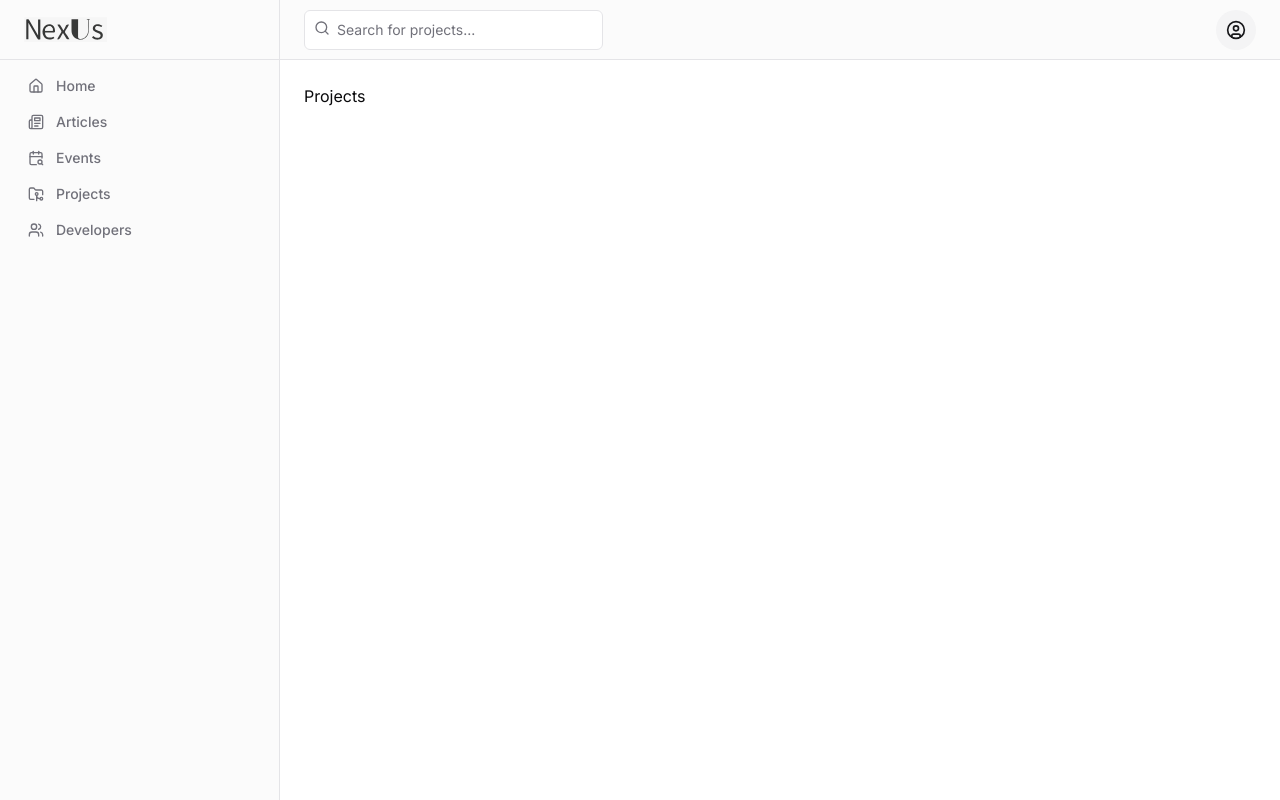
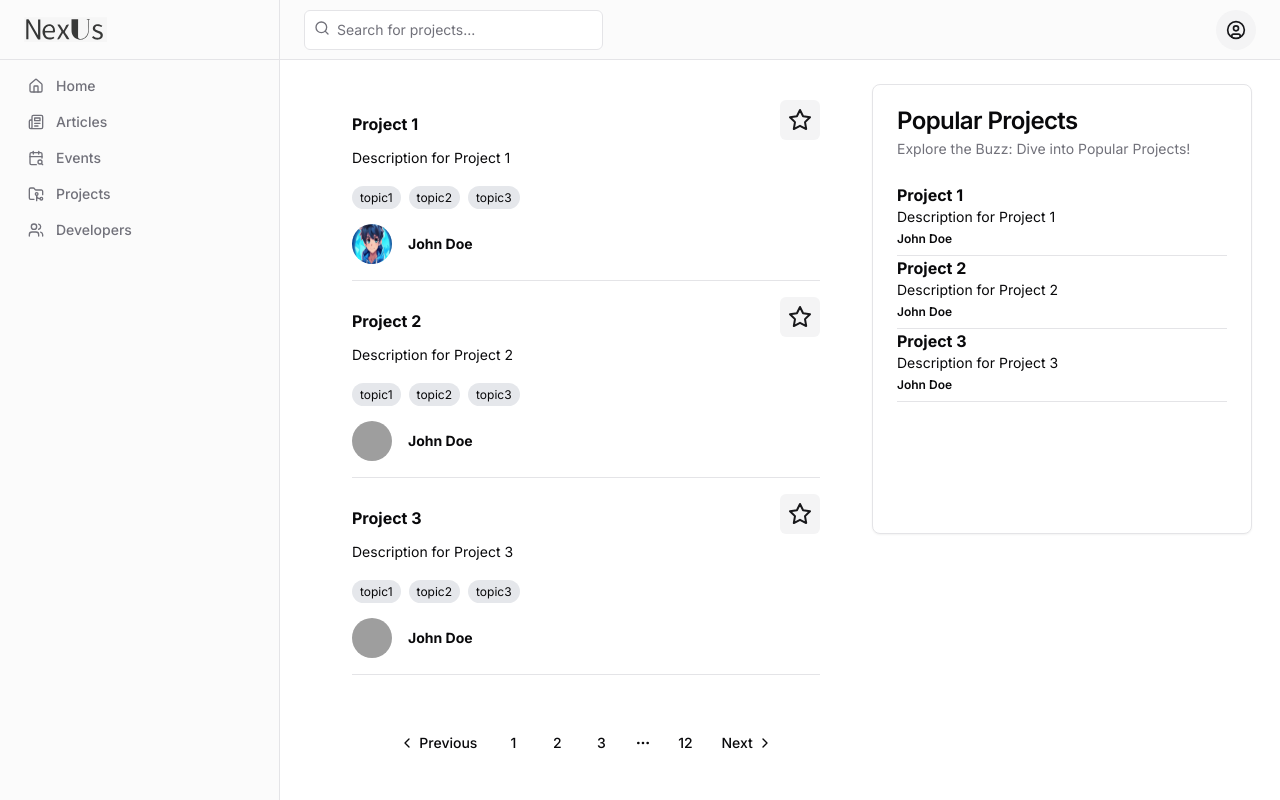
Before and after one commit to dancoon/nexus, a Next.js app in the folder frontend/: page /projects in a window 1280 px wide. Built offline with nearby package versions, Linux system fonts and the light colour scheme; grey boxes are pictures that could not be loaded.

Commit message:
feat: :sparkles: Create project list page

```diff
--- a/frontend/app/projects/page.tsx
+++ b/frontend/app/projects/page.tsx
@@ -1,10 +1,138 @@
+import ArticleItemSkeleton from "@/components/articles/article-item-skeleton";
+import SideArticleCard from "@/components/articles/side-article-card";
+import SideArticleCardSkeleton from "@/components/articles/side-article-card-skeleton";
+import SideCard from "@/components/common/sidecard";
 import Wrapper from "@/components/common/wrapper";
+import ProjectItem from "@/components/projects/project-item";
+import ProjectItemSkeleton from "@/components/projects/project-item-skeleton";
+import SideProjectCard from "@/components/projects/side-project-card";
+import SideProjectCardSkeleton from "@/components/projects/side-project-card-skeleton";
+import {
+  Pagination,
+  PaginationContent,
+  PaginationEllipsis,
+  PaginationItem,
+  PaginationLink,
+  PaginationNext,
+  PaginationPrevious,
+} from "@/components/ui/pagination";
+import { ScrollArea } from "@/components/ui/scroll-area";
+import { Project } from "@/lib/types";
 import React from "react";
 
+const projects: Project[] = [
+  {
+    title: "Project 1",
+    description: "Description for Project 1",
+    repoLink: "https://github.com",
+    user: {
+      firstname: "John",
+      lastname: "Doe",
+      avatarUrl: "/doe1.jpeg",
+    },
+    topics: ["topic1", "topic2", "topic3"],
+  },
+  {
+    title: "Project 2",
+    description: "Description for Project 2",
+    repoLink: "https://github.com",
+    user: {
+      firstname: "John",
+      lastname: "Doe",
+      avatarUrl: "/doe.jpeg",
+    },
+    topics: ["topic1", "topic2", "topic3"],
+  },
+  {
+    title: "Project 3",
+    description: "Description for Project 3",
+    repoLink: "https://github.com",
+    user: {
+      firstname: "John",
+      lastname: "Doe",
+      avatarUrl: "/doe.jpeg",
+    },
+    topics: ["topic1", "topic2", "topic3"],
+  },
+];
+
 export default function Home() {
+  const isLoading = false;
+
   return (
     <Wrapper title="projects">
-      Projects
+      <div className="block space-y-14 md:flex md:space-y-0">
+        {isLoading && (
+          <div className="max-w-sm md:flex-1 md:max-w-screen-lg md:px-12 md:h-[850px]">
+            {Array.from({ length: 12 }).map((_, index) => (
+              <ProjectItemSkeleton key={index} />
+            ))}
+          </div>
+        )}
+
+        {!isLoading && (
+          <ScrollArea className="max-w-sm md:flex-1 md:max-w-screen-lg md:px-12 md:h-[850px]">
+            {/* <ul className="flex max-w-[250px]">
+            {topics.map((item, index) => (
+              <li key={index} className="mr-4">
+                <Card>
+                  <CardContent>{item}</CardContent>
+                </Card>
+              </li>
+            ))}
+          </ul> */}
+
+            {projects.slice(0, 12).map((project, index) => (
+              <ProjectItem key={index} {...project} />
+            ))}
+            <Pagination className="mt-12 max-w-xs md:mb-4">
+              <PaginationPrevious>
+                <PaginationLink href="#">Previous</PaginationLink>
+              </PaginationPrevious>
+              <PaginationContent>
+                <PaginationItem>
+                  <PaginationLink href="#">1</PaginationLink>
+                </PaginationItem>
+                <PaginationItem>
+                  <PaginationLink href="#">2</PaginationLink>
+                </PaginationItem>
+                <PaginationItem>
+                  <PaginationLink href="#">3</PaginationLink>
+                </PaginationItem>
+                <PaginationEllipsis />
+                <PaginationItem>
+                  <PaginationLink href="#">12</PaginationLink>
+                </PaginationItem>
+              </PaginationContent>
+              <PaginationNext>
+                <PaginationLink href="#">Next</PaginationLink>
+              </PaginationNext>
+            </Pagination>
+          </ScrollArea>
+        )}
+        <div className="px-1 mx-auto">
+          <SideCard
+            heading="Popular Projects"
+            description="Explore the Buzz: Dive into Popular Projects!"
+          >
+            {isLoading && (
+              <div>
+                {Array.from({ length: 3 }).map((_, index) => (
+                  <SideProjectCardSkeleton key={index} />
+                ))}
+              </div>
+            )}
+
+            {!isLoading && (
+              <div>
+                {projects.slice(0, 3).map((project, index) => (
+                  <SideProjectCard key={index} {...project} />
+                ))}
+              </div>
+            )}
+          </SideCard>
+        </div>
+      </div>
     </Wrapper>
   );
 }
```
